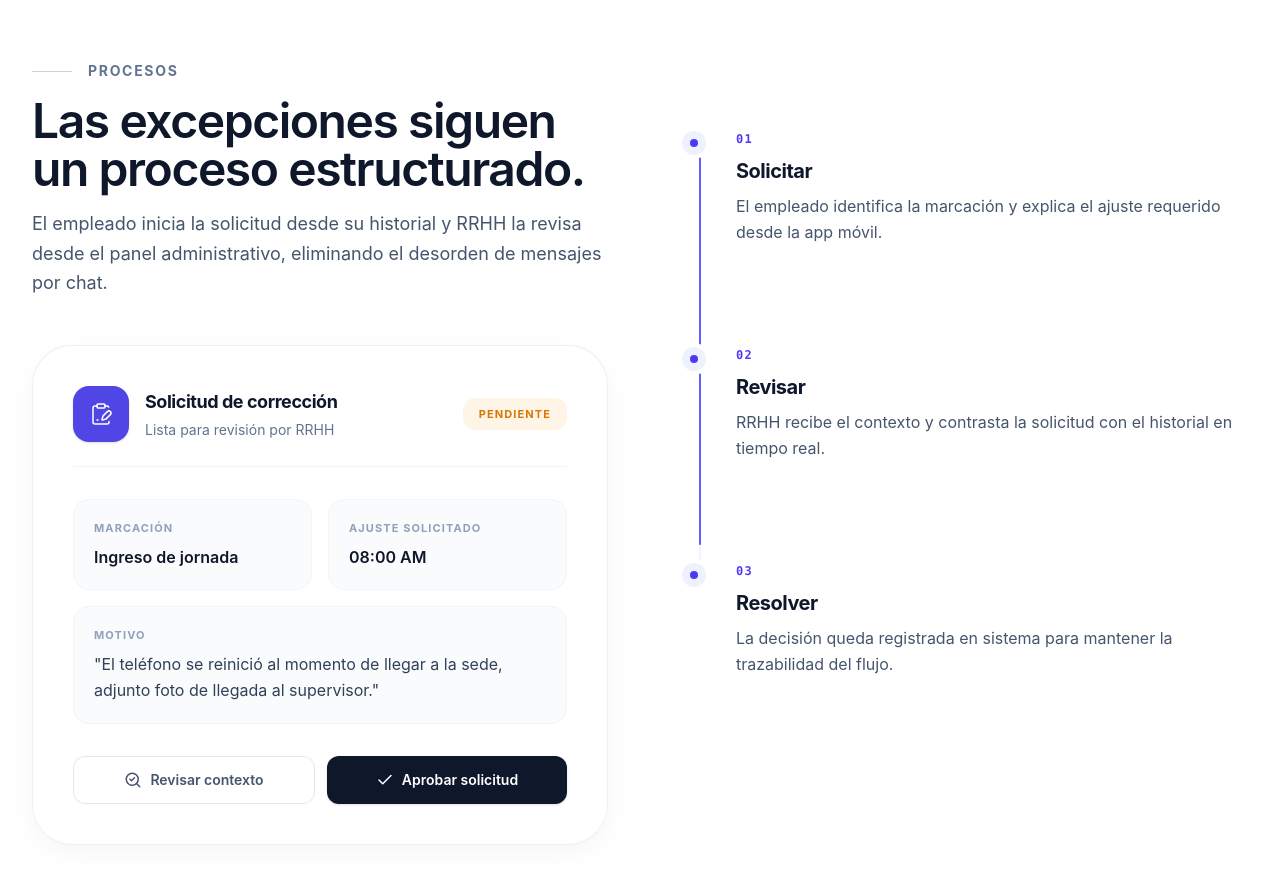
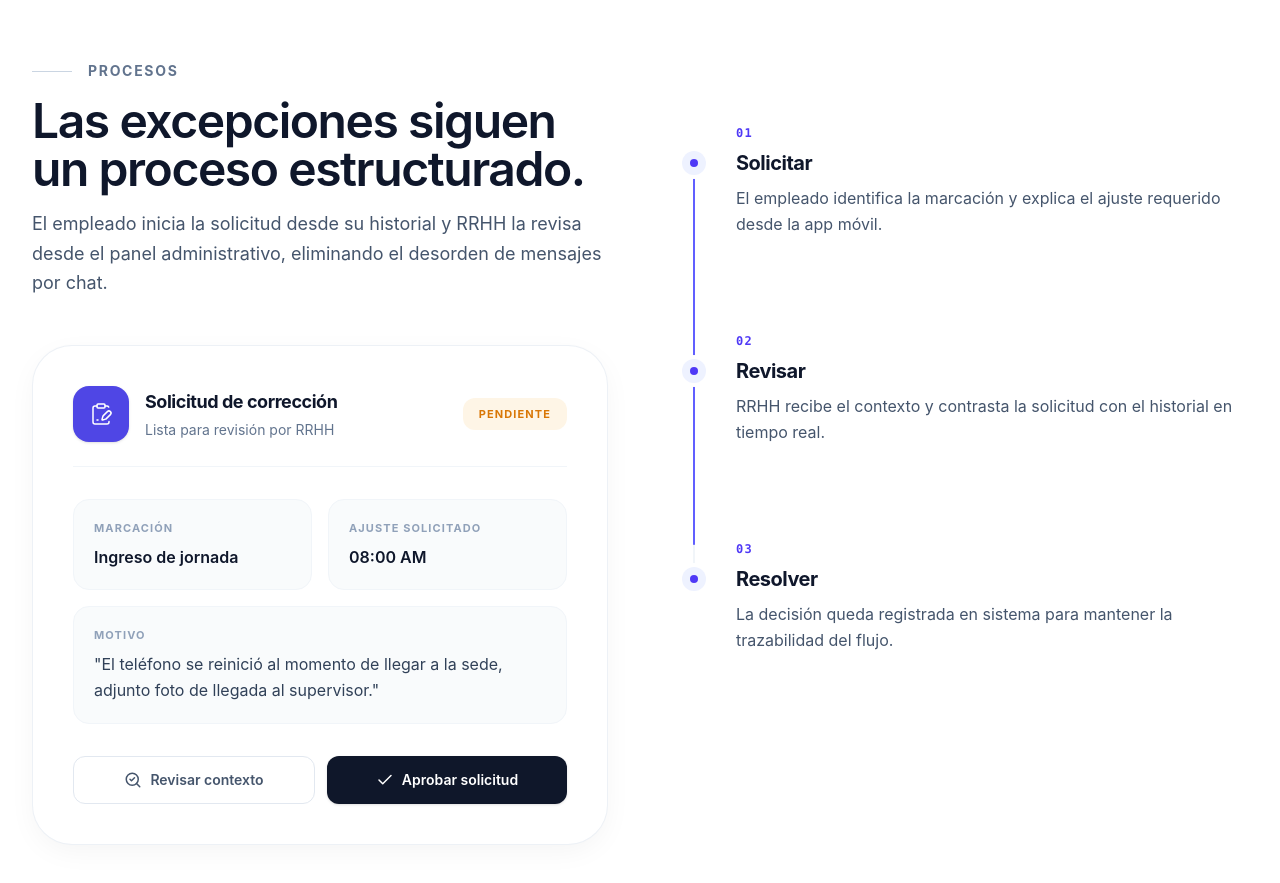
Before and after one commit to Checkio-attendance-tracking/Checkio-Project, a React (Vite) app in the folder frontend/: page /landing in a window 1280 px wide. Shown: the part 4920-5803 px from the top of the page. Built offline with nearby package versions, Linux system fonts and the light colour scheme; no server answers.

Commit message:
fix(landing): align timeline circles perfectly with section titles and horizontally center the scroll line dynamically

```diff
--- a/frontend/src/components/landing/CorrectionsSection.tsx
+++ b/frontend/src/components/landing/CorrectionsSection.tsx
@@ -15,7 +15,7 @@ export function CorrectionsSection() {
   const lastCircleRef = useRef<HTMLDivElement>(null);
   const timelineWrapperRef = useRef<HTMLDivElement>(null);
 
-  const [lineMetrics, setLineMetrics] = useState({ top: 0, height: 0 });
+  const [lineMetrics, setLineMetrics] = useState({ top: 0, height: 0, left: 0 });
 
   useEffect(() => {
     const updateMetrics = () => {
@@ -26,8 +26,10 @@ export function CorrectionsSection() {
 
         const top = firstRect.top - wrapperRect.top + firstRect.height / 2;
         const bottom = lastRect.top - wrapperRect.top + lastRect.height / 2;
+        // Restamos 1px al final para centrar exactamente la línea que tiene 2px de ancho
+        const left = firstRect.left - wrapperRect.left + firstRect.width / 2 - 1;
 
-        setLineMetrics({ top, height: bottom - top });
+        setLineMetrics({ top, height: bottom - top, left });
       }
     };
 
@@ -160,18 +162,18 @@ export function CorrectionsSection() {
             {/* Tracker invisible que delimita exactamente el inicio y fin de la línea */}
             <div
                ref={scrollTargetRef}
-               className="absolute left-[11px] lg:left-[27px] w-[2px] opacity-0 pointer-events-none"
-               style={{ top: lineMetrics.top, height: lineMetrics.height }}
+               className="absolute w-[2px] opacity-0 pointer-events-none"
+               style={{ top: lineMetrics.top, left: lineMetrics.left, height: lineMetrics.height }}
             />
             {/* Background Line (Mide exactamente de centro a centro) */}
             <div
-              className="absolute left-[11px] lg:left-[27px] w-[2px] bg-slate-100"
-              style={{ top: lineMetrics.top, height: lineMetrics.height }}
+              className="absolute w-[2px] bg-slate-100"
+              style={{ top: lineMetrics.top, left: lineMetrics.left, height: lineMetrics.height }}
             />
             {/* Animated Progress Line */}
             <motion.div
-              className="absolute left-[11px] lg:left-[27px] w-[2px] bg-indigo-500 origin-top"
-              style={{ top: lineMetrics.top, height: lineMetrics.height, scaleY: lineHeight }}
+              className="absolute w-[2px] bg-indigo-500 origin-top"
+              style={{ top: lineMetrics.top, left: lineMetrics.left, height: lineMetrics.height, scaleY: lineHeight }}
             />
 
             <ol className="space-y-24">
@@ -179,11 +181,11 @@ export function CorrectionsSection() {
                 <li key={step.number} className="relative">
                   <div
                     ref={index === 0 ? firstCircleRef : index === steps.length - 1 ? lastCircleRef : null}
-                    className="absolute -left-8 lg:-left-12 top-1.5 flex h-6 w-6 items-center justify-center rounded-full bg-indigo-50 ring-4 ring-white md:-left-12 lg:-left-[54px]"
+                    className="absolute -left-8 lg:-left-12 top-[26px] flex h-6 w-6 items-center justify-center rounded-full bg-indigo-50 ring-4 ring-white md:-left-12 lg:-left-[54px]"
                   >
                     <div className="h-2 w-2 rounded-full bg-indigo-600" />
                   </div>
-                  <span className="font-mono text-xs font-bold tracking-widest text-indigo-600">{step.number}</span>
+                  <span className="block font-mono text-xs font-bold tracking-widest text-indigo-600">{step.number}</span>
                   <h3 className="mt-2 text-xl font-bold tracking-tight text-slate-900">{step.title}</h3>
                   <p className="mt-2 text-base leading-relaxed text-slate-600">{step.text}</p>
                 </li>
```
